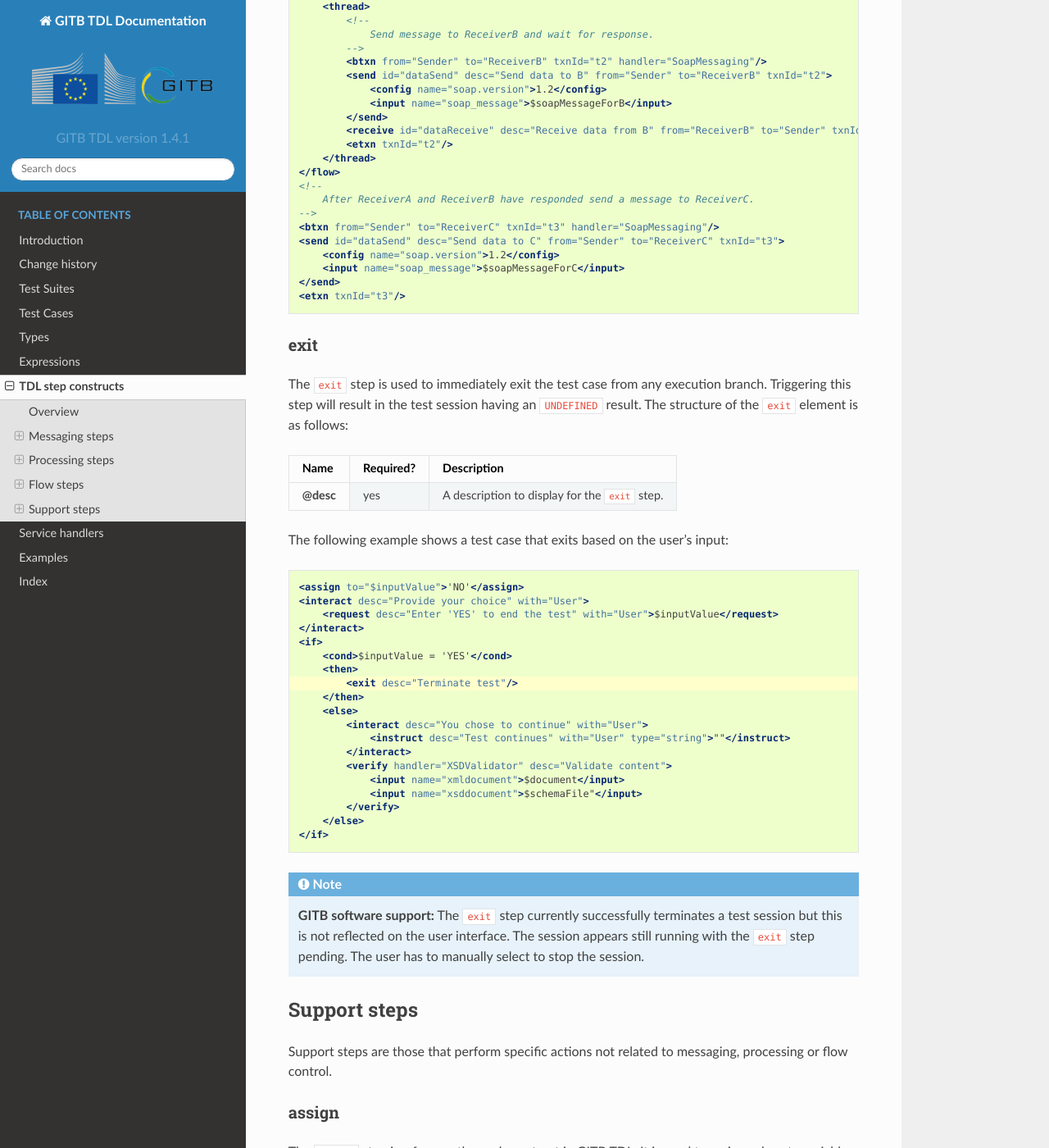
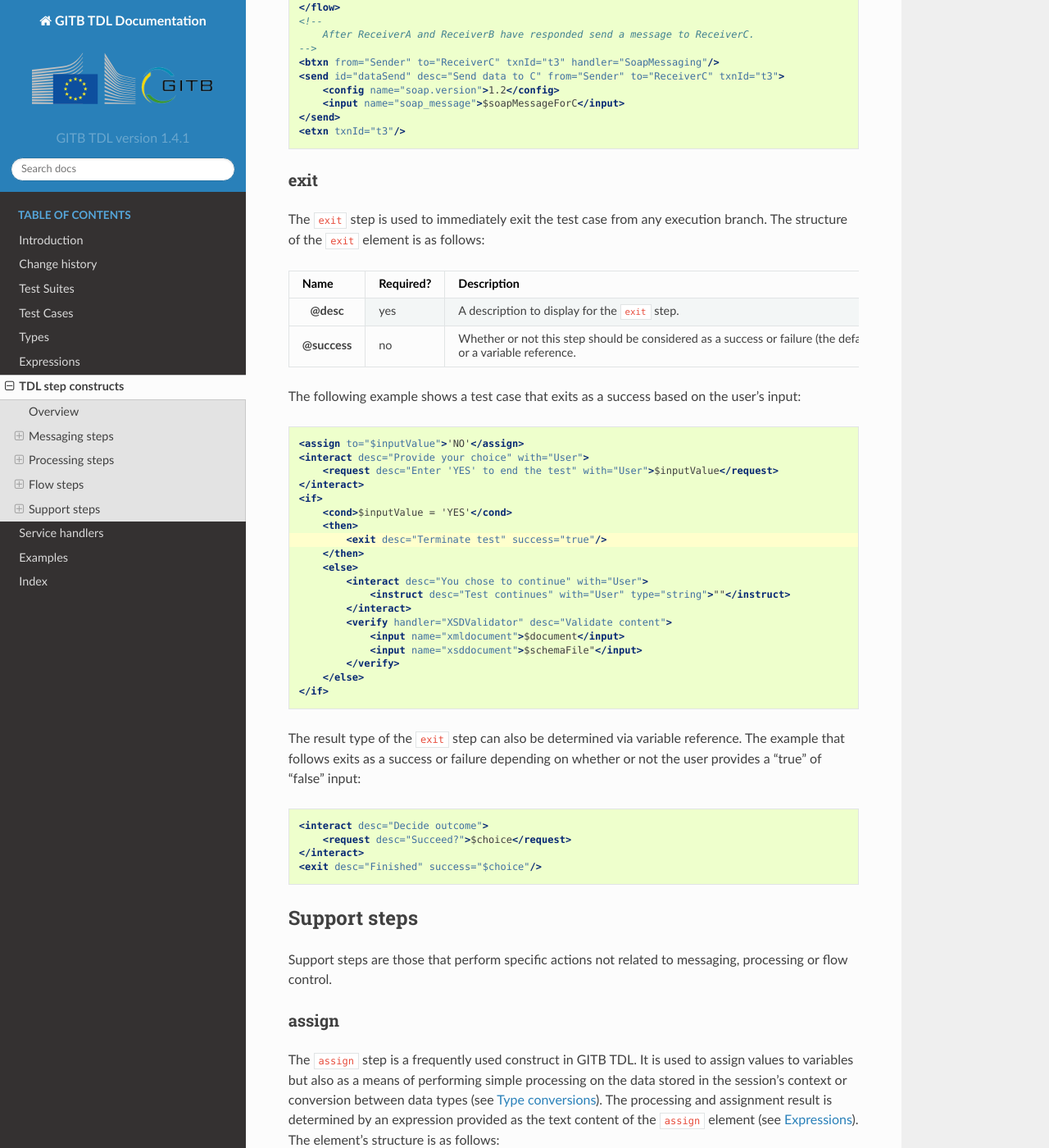
Before and after one commit to ISAITB/docs-tdl, a Sphinx documentation site: the page built from source/constructs/index.rst, in a window 1280 px wide and 1400 px high, scrolled down 11123 px. Shown: the whole window at 82% size. Built offline with Sphinx 7.4.7 and the Read the Docs theme 2.0.0, drawn with Linux system fonts in a browser that asks for light colours; some of the changed text lies outside the part shown.

Commit message:
Optional else block for if

```diff
--- a/source/changelog/index.rst
+++ b/source/changelog/index.rst
@@ -27,6 +27,8 @@
     The test suite name can now be ommitted in the value provided for test case ``import`` elements~ GITB software~ :ref:`test-case-imports`
     It is now possible to define an actor as the specification's default to have it automatically selected for new conformance statements~ GITB TDL~ :ref:`test-suite-actors`
     The display order of actors in test execution diagrams can now be set at test suite and test case level~ GITB TDL~ :ref:`test-suite-actors` (test suite), :ref:`test-case-actors` (test case)
+    The ``exit`` step is now correctly reflected on the user interface and can be set to be either a success or a failure~ GITB TDL~ :ref:`tdl-step-exit`
+    The ``if`` step now considers the ``else`` block as optional~ GITB TDL~ :ref:`tdl-step-if`
 
 Previous documentation versions
 -------------------------------
--- a/source/constructs/index.rst
+++ b/source/constructs/index.rst
@@ -374,7 +374,7 @@
     @desc, yes, A description to display to the user on the purpose of the check.
     cond, yes, The condition to verify in order to execute the ``then`` set of steps (if true) or ``else`` (if false). This is provided as an expression (see :ref:`test-case-expressions`).
     then, yes, Contains as children any sequence of steps to execute if the condition results to true.
-    else, yes, Contains as children any sequence of steps to execute if the condition results to false.
+    else, no, Contains as children any sequence of steps to execute if the condition results to false.
 
 .. code-block:: xml
 
@@ -391,11 +391,6 @@
             <assign to="$formatType">'CSV'</assign>
         </else>
     </if>
-
-.. note::
-    **IF without ELSE:** The TDL specification currently requires that an ``else`` element is always defined for an ``if``. This means that
-    even if you don't need to specify an ``else`` block you need to, even if it means adding a step that is not meaningful (e.g. an ``assign``
-    that has no effect. This is expected to be adapted in a future version of the specification to skip the ``else`` if not needed.
 
 .. index:: while
 .. _tdl-step-while:
@@ -586,16 +581,16 @@
 exit
 ~~~~
 
-The ``exit`` step is used to immediately exit the test case from any execution branch. Triggering this step will result in the
-test session having an ``UNDEFINED`` result. The structure of the ``exit`` element is as follows:
+The ``exit`` step is used to immediately exit the test case from any execution branch. The structure of the ``exit`` element is as follows:
 
 .. csv-table::
     :stub-columns: 1
     :header: "Name", "Required?", "Description"
 
     @desc, yes, A description to display for the ``exit`` step.
+    @success, no, Whether or not this step should be considered as a success or failure (the default). This is provided as a ``boolean`` or a variable reference.
 
-The following example shows a test case that exits based on the user's input:
+The following example shows a test case that exits as a success based on the user's input:
 
 .. code-block:: xml
     :emphasize-lines: 8
@@ -607,7 +602,7 @@
     <if>
         <cond>$inputValue = 'YES'</cond>
         <then>
-            <exit desc="Terminate test"/>
+            <exit desc="Terminate test" success="true"/>
         </then>
         <else>
             <interact desc="You chose to continue" with="User">
@@ -620,10 +615,15 @@
         </else>
     </if>
 
-.. note::
-    **GITB software support:** The ``exit`` step currently successfully terminates a test session but this is not reflected on the
-    user interface. The session appears still running with the ``exit`` step pending. The user has to manually select to stop
-    the session.
+The result type of the ``exit`` step can also be determined via variable reference. The example that follows exits as a success or failure depending
+on whether or not the user provides a "true" of "false" input:
+
+.. code-block:: xml
+
+    <interact desc="Decide outcome">
+        <request desc="Succeed?">$choice</request>
+    </interact>
+    <exit desc="Finished" success="$choice"/>
 
 .. index:: Support steps
 
```
